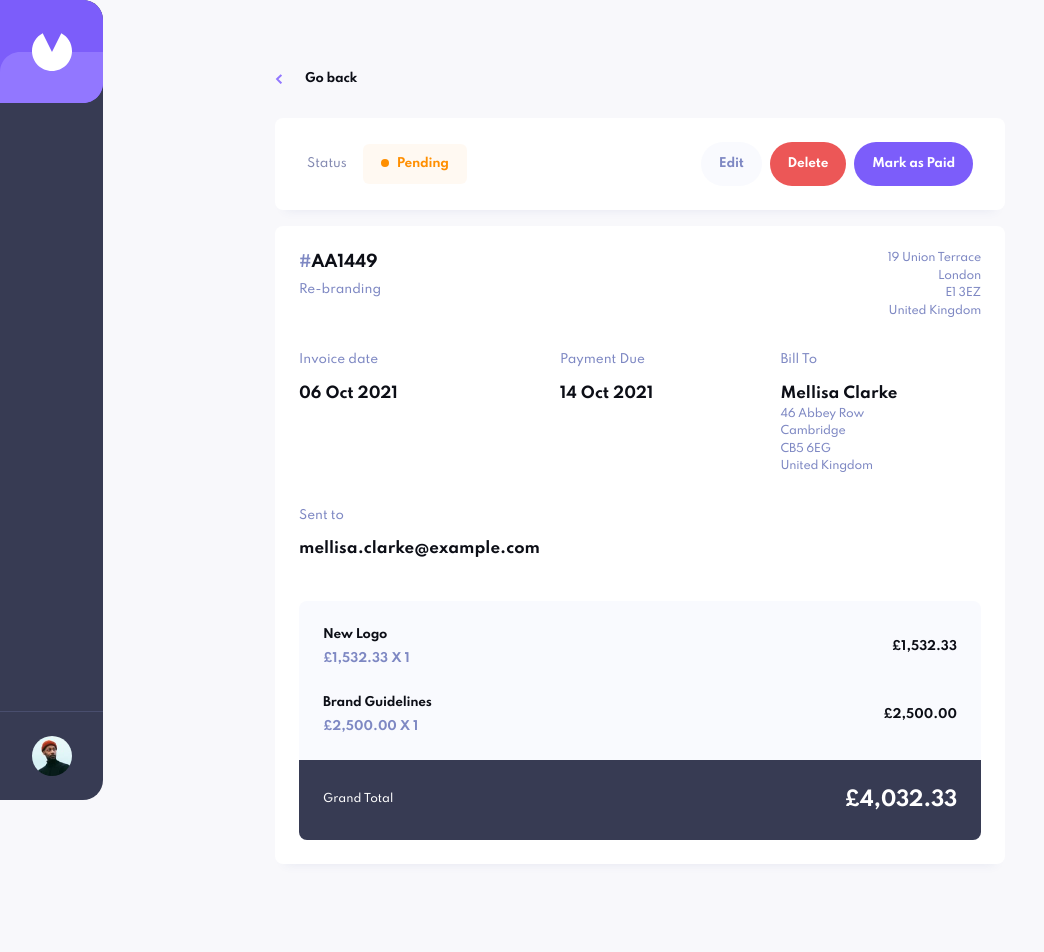
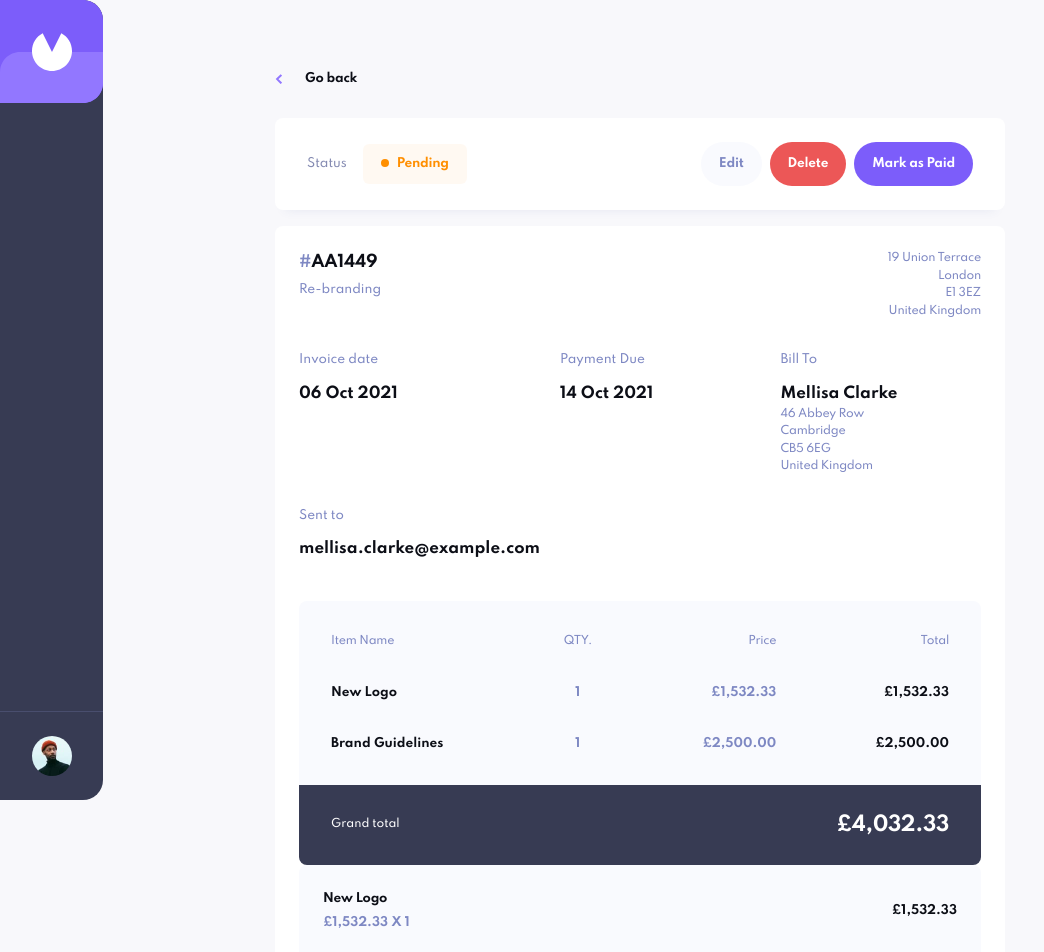
Before and after one commit to agrajy10/invoice-app, a React (Vite) app: page /AA1449 in a window 1280 px wide. Shown: the top 952 px of the page, without its empty margins (0-1044 px from the left). Built offline with nearby package versions, Linux system fonts and the light colour scheme.

Commit message:
Items table for desktop

```diff
--- a/src/components/InvoiceDetails.jsx
+++ b/src/components/InvoiceDetails.jsx
@@ -6,6 +6,7 @@ import MainContainer from './MainContainer';
 import InvoiceStatusBadge from './InvoiceItem/InvoiceStatusBadge';
 import InvoiceInfo from './InvoiceInfo';
 import InvoiceItemsTableMobile from './InvoiceItemsTableMobile';
+import InvoiceItemsTable from './InvoiceItemsTable';
 import Button from './Button';
 
 import { AppContext } from '../context/AppContext';
@@ -203,6 +204,9 @@ function InvoiceDetails() {
               <InvoiceInfo className="client-email" label="Sent to" value={invoice.clientEmail} />
             </DetailsCardGrid>
             {invoice.items.length > 0 && (
+              <InvoiceItemsTable id={invoice.id} items={invoice.items} total={invoice.total} />
+            )}
+            {invoice.items.length > 0 && (
               <InvoiceItemsTableMobile
                 id={invoice.id}
                 items={invoice.items}
--- /dev/null
+++ b/src/components/InvoiceItemsTable.jsx
@@ -0,0 +1,118 @@
+import styled from 'styled-components';
+
+import { formatPrice } from '../utils/utils';
+
+const Table = styled.table`
+  width: 100%;
+  background-color: #f9fafe;
+  border-radius: 8px;
+  overflow: hidden;
+  border-collapse: collapse;
+`;
+
+const TableHead = styled.th`
+  padding: 32px;
+  color: #7e88c3;
+  font-size: 11px;
+  font-weight: 500;
+  letter-spacing: -0.23px;
+`;
+
+const ItemNameHead = styled(TableHead)`
+  text-align: left;
+`;
+
+const ItemQtyHead = styled(TableHead)`
+  text-align: center;
+`;
+
+const ItemPriceHead = styled(TableHead)`
+  text-align: right;
+`;
+
+const ItemTotalHead = styled(TableHead)`
+  text-align: right;
+`;
+
+const Body = styled.tbody`
+  tr td {
+    padding: 0 32px 32px 32px;
+    font-weight: 700;
+    font-size: 12px;
+  }
+`;
+
+const ItemNameCol = styled.td`
+  color: #0c0e16;
+`;
+
+const ItemQtyCol = styled.td`
+  text-align: center;
+`;
+
+const ItemPriceCol = styled.td`
+  text-align: right;
+`;
+
+const ItemTotalCol = styled(ItemNameCol)`
+  text-align: right;
+  color: #0c0e16;
+`;
+
+const Footer = styled.tfoot`
+  background-color: #373b53;
+  color: #fff;
+  tr td {
+    padding: 24px 32px;
+  }
+`;
+
+const TotalLabel = styled.td`
+  font-size: 11px;
+  font-weight: 500;
+  text-align: left;
+  color: #fff;
+`;
+
+const InvoiceTotal = styled.td`
+  font-size: 20px;
+  font-weight: 700;
+  letter-spacing: -0.42px;
+  color: #fff;
+  text-align: right;
+`;
+
+function InvoiceItemsTable({ id, items, total }) {
+  return (
+    <Table>
+      <thead>
+        <tr>
+          <ItemNameHead>Item Name</ItemNameHead>
+          <ItemQtyHead>QTY.</ItemQtyHead>
+          <ItemPriceHead>Price</ItemPriceHead>
+          <ItemTotalHead>Total</ItemTotalHead>
+        </tr>
+      </thead>
+      <Body>
+        {items.map(({ name, price, quantity, total }, index) => {
+          return (
+            <tr key={index + id}>
+              <ItemNameCol>{name}</ItemNameCol>
+              <ItemQtyCol>{quantity}</ItemQtyCol>
+              <ItemPriceCol>{formatPrice(price)}</ItemPriceCol>
+              <ItemTotalCol>{formatPrice(total)}</ItemTotalCol>
+            </tr>
+          );
+        })}
+      </Body>
+      <Footer>
+        <tr>
+          <TotalLabel>Grand total</TotalLabel>
+          <InvoiceTotal colSpan={3}>{formatPrice(total)}</InvoiceTotal>
+        </tr>
+      </Footer>
+    </Table>
+  );
+}
+
+export default InvoiceItemsTable;
```
